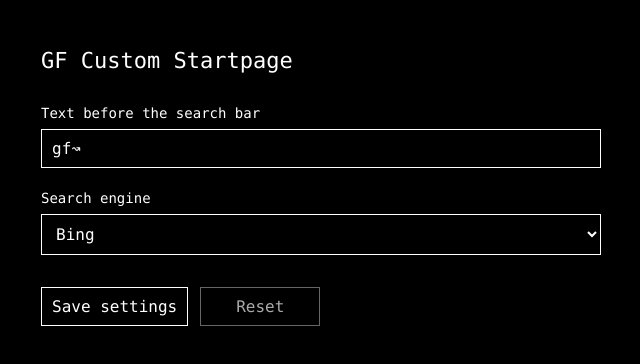
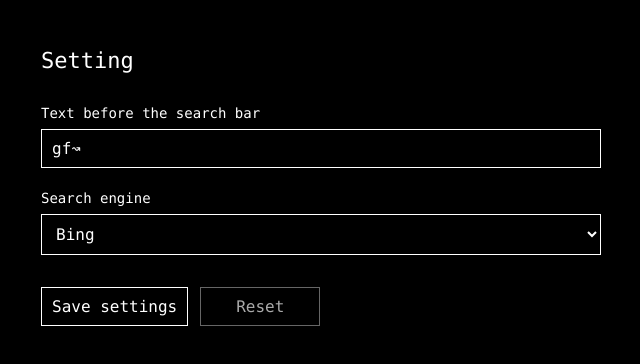
Before and after one commit to Gfaerny/gf-home, a browser extension: page options.html in a window 1280 px wide. Shown: the whole page, without its empty margins (319-959 px from the left). Drawn offline with Linux system fonts and the light colour scheme.

Commit message:
Change gf-home introducer in setting page

```diff
--- a/options.html
+++ b/options.html
@@ -3,12 +3,12 @@
 <head>
   <meta charset="UTF-8">
   <meta name="viewport" content="width=device-width, initial-scale=1">
-  <title>GF Custom Startpage Settings</title>
+  <title>Startpage Settings</title>
   <link rel="stylesheet" href="options.css">
 </head>
 <body>
   <main>
-    <h1>GF Custom Startpage</h1>
+    <h1>Setting</h1>
     <form id="settings-form">
       <label for="prompt-text">Text before the search bar</label>
       <input id="prompt-text" name="promptText" type="text" maxlength="40" required>
```
